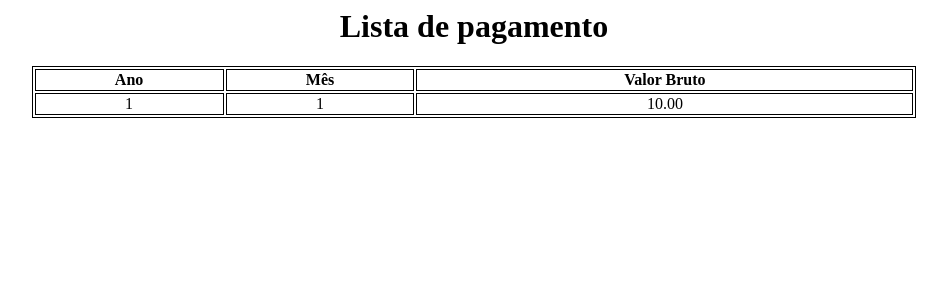
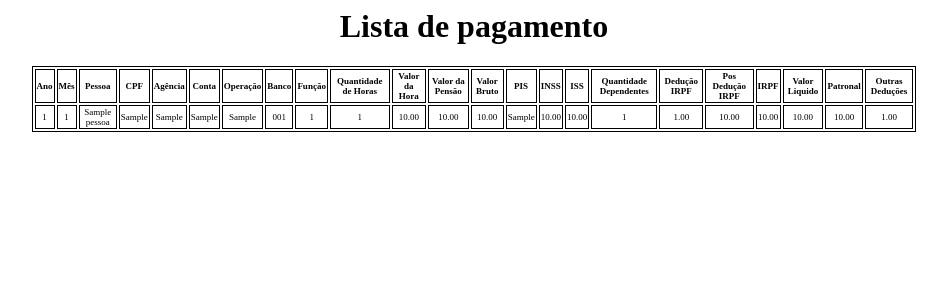
Before and after one commit to Rmc99/cpag, a Django app: template templates/pagamento/pdf_template.html in a window 1280 px wide. Shown: the top 300 px of the page, without its empty margins (166-1113 px from the left). Run offline with Django 3.2, Linux system fonts and the light colour scheme; the template is opened without the code that fills it: values that come from a table or form of the project are taken from there, others are empty; tables that the repository leaves empty hold one stand-in row (values such as "Sample post").

Commit message:
Arrumado calculo com relação ao valor base, incluido pensão e outras deduções.

```diff
--- a/pagamento/views.py
+++ b/pagamento/views.py
@@ -7,10 +7,9 @@ from .models import *
 def gerar_pdf(request):
     """Generate pdf."""
     # Model data
-    obj = Pagamento.objects.all().order_by('ano')
-
+    obj = Pagamento.objects.all().select_related('pessoa').all()
     # Rendered
-    html_string = render_to_string('pagamento/pdf_template.html', {'obj': obj})
+    html_string = render_to_string('pagamento/pdf_template.html', {'lista': obj})
     html = HTML(string=html_string)
     html.write_pdf(target='/tmp/{}.pdf'.format(obj));
 
--- a/templates/pagamento/pdf_template.html
+++ b/templates/pagamento/pdf_template.html
@@ -1,3 +1,6 @@
+{% block layout_style %}
+    <style> @page { size: A4 landscape; margin: 2cm; } </style>
+{% endblock %}
 <html>
     <head>
         <title>Relatório</title>
@@ -5,16 +8,15 @@
             h1 {
                 text-align: center;
             }
-
             table {
                border: 1px solid;
                margin: 0 auto;
                width: 70%;
             }
-
             td, th {
                text-align: center;
                border: 1px solid;
+               font-size:9px;
             }
         </style>
     </head>
@@ -25,17 +27,58 @@
                 <tr>
                     <th>Ano</th>
                     <th>Mês</th>
+                    <th>Pessoa</th>
+                    <th>CPF</th>
+                    <th>Agência</th>
+                    <th>Conta</th>
+                    <th>Operação</th>
+                    <th>Banco</th>
+                    <th>Função</th>
+                    <th>Quantidade de Horas</th>
+                    <th>Valor da Hora</th>
+                    <th>Valor da Pensão</th>
                     <th>Valor Bruto</th>
+                    <th>PIS</th>
+                    <th>INSS</th>
+                    <th>ISS</th>
+                    <th>Quantidade Dependentes</th>
+                    <th>Dedução IRPF</th>
+                    <th>Pos Dedução IRPF</th>
+                    <th>IRPF</th>
+                    <th>Valor Liquido</th>
+                    <th>Patronal</th>
+                    <th>Outras Deduções</th>
                 </tr>
             </thead>
             <tbody>
-       {% for obj in obj %}
+            {% for l in lista %}
                 <tr>
-           <td>{{ obj.ano }}</td>
-           <td>{{ obj.mes }}</td>
-           <td>{{ obj.valor_bruto }}</td>
+                    <td>{{ l.ano }}</td>
+                    <td>{{ l.mes }}</td>
+                    <td>{{ l.pessoa }}</td>
+                    <td>{{ l.pessoa.cpf }}</td>
+                    <td>{{ l.pessoa.num_agencia }}</td>
+                    <td>{{ l.pessoa.num_conta }}</td>
+                    <td>{{ l.pessoa.num_operacao }}</td>
+                    <td>{{ l.pessoa.num_banco }}</td>
+                    <td>{{ l.funcao }}</td>
+                    <td>{{ l.qtd_horas }}</td>
+                    <td>{{ l.valor_hora }}</td>
+                    <td>{{ l.valor_pensao }}</td>
+                    <td>{{ l.valor_bruto }}</td>
+                    <td>{{ l.pessoa.pis }}</td>
+                    <td>{{ l.valor_inss }}</td>
+                    <td>{{ l.valor_iss }}</td>
+                    <td>{{ l.qtd_dependente_irpf }}</td>
+                    <td>{{ l.deducao_irpf }}</td>
+                    <td>{{ l.valor_pos_deducao_irpf }}</td>
+                    <td>{{ l.valor_irpf }}</td>
+                    <td>{{ l.valor_liquido }}</td>
+                    <td>{{ l.valor_patronal }}</td>
+                    <td>{{ l.outras_deducoes }}</td>
                 </tr>
             {% endfor %}
             </tbody>
         </table>
     </body>
+</html>
```
Also changed, not shown: pagamento/admin.py (+4 -3 lines), templates/admin/pagamento/app_index.html (added, +10 -0 lines). Lines whose indentation alone changed are shown as unchanged.
